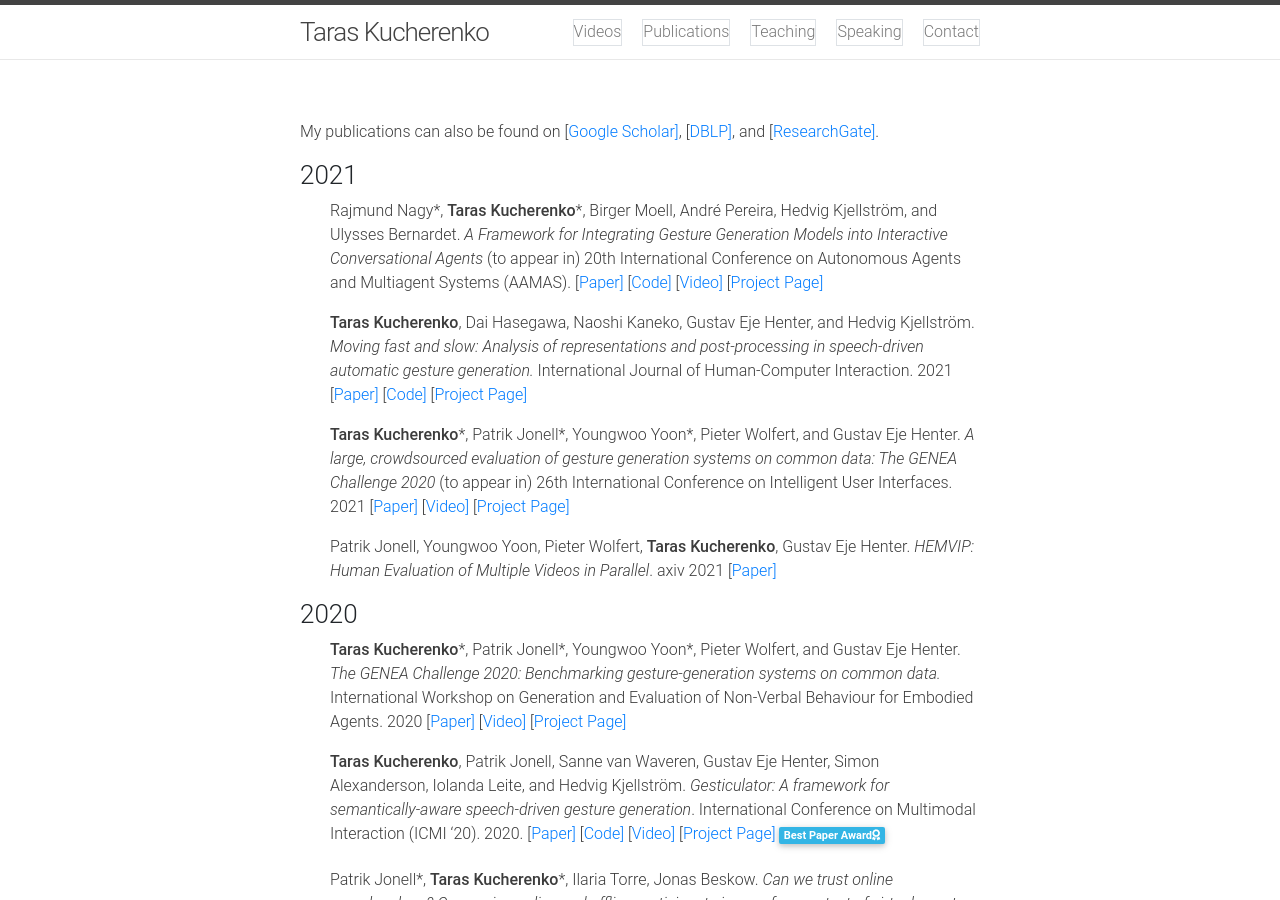
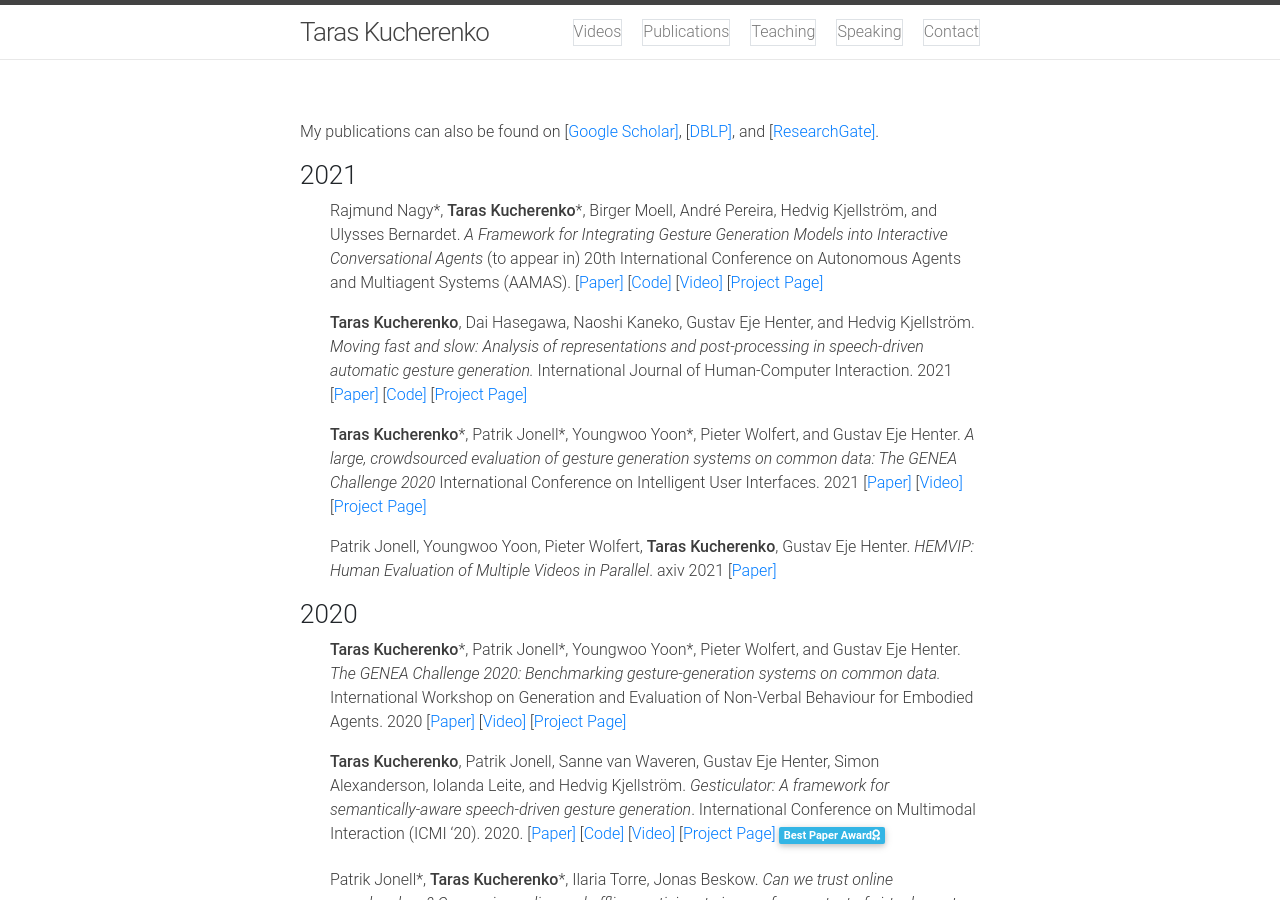
Before and after one commit to Svito-zar/Svito-zar.github.io, a Jekyll site: the page built from _pages/publications.md, in a window 1280 px wide and 900 px high. Built offline with Jekyll 4.4.1, drawn with Linux system fonts in a browser that asks for light colours; nearby versions of some CDN libraries.

Commit message:
Add IUI paper

```diff
--- a/_pages/publications.md
+++ b/_pages/publications.md
@@ -18,7 +18,7 @@
 *Moving fast and slow: Analysis of representations and post-processing in speech-driven automatic gesture generation.* International Journal of Human-Computer Interaction. 2021
 \[[Paper\]](https://www.tandfonline.com/doi/full/10.1080/10447318.2021.1883883) \[[Code\]](https://github.com/GestureGeneration/Speech_driven_gesture_generation_with_autoencoder) \[[Project Page\]](../_posts/2020-01-14-Audio2Gestures.md)
 
-* **Taras Kucherenko**\*, Patrik Jonell\*, Youngwoo Yoon\*, Pieter Wolfert, and Gustav Eje Henter. *A large, crowdsourced evaluation of gesture generation systems on common data: The GENEA Challenge 2020* (to appear in) 26th International Conference on Intelligent User Interfaces. 2021 \[[Paper\]](https://arxiv.org/abs/2102.11617) \[[Video\]](https://youtu.be/Y-5dgBQk34c) \[[Project Page\]](https://genea-workshop.github.io/2020/#gesture-generation-challenge)
+* **Taras Kucherenko**\*, Patrik Jonell\*, Youngwoo Yoon\*, Pieter Wolfert, and Gustav Eje Henter. *A large, crowdsourced evaluation of gesture generation systems on common data: The GENEA Challenge 2020* International Conference on Intelligent User Interfaces. 2021 \[[Paper\]](https://dl.acm.org/doi/pdf/10.1145/3397481.3450692) \[[Video\]](https://youtu.be/ja7IXGFrYGA) \[[Project Page\]](https://genea-workshop.github.io/2020/#gesture-generation-challenge)
 
 * Patrik Jonell, Youngwoo Yoon, Pieter Wolfert, **Taras Kucherenko**, Gustav Eje Henter. *HEMVIP: Human Evaluation of Multiple Videos in Parallel*. axiv 2021 \[[Paper\]](https://arxiv.org/abs/2101.11898)
 
```
